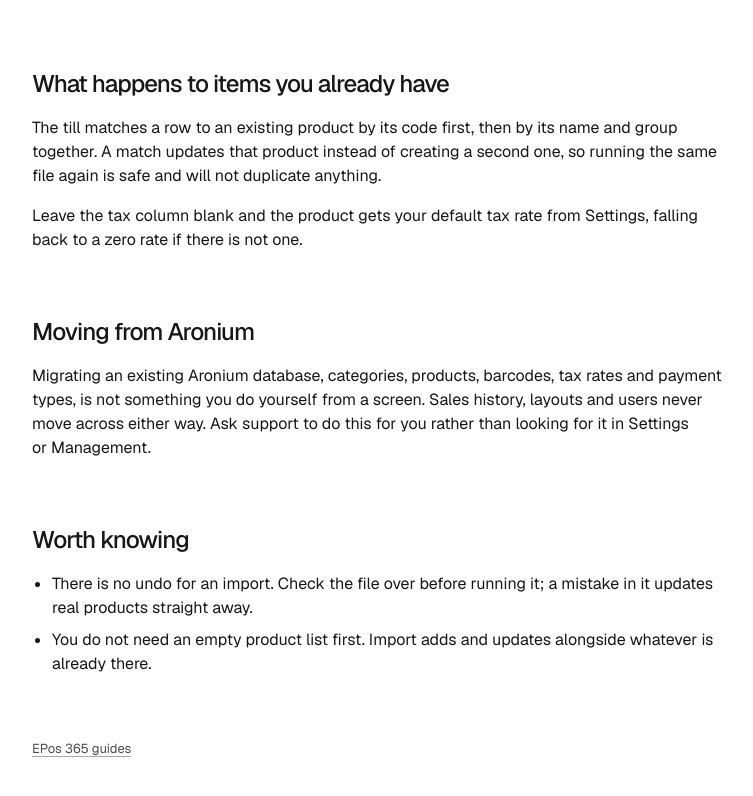
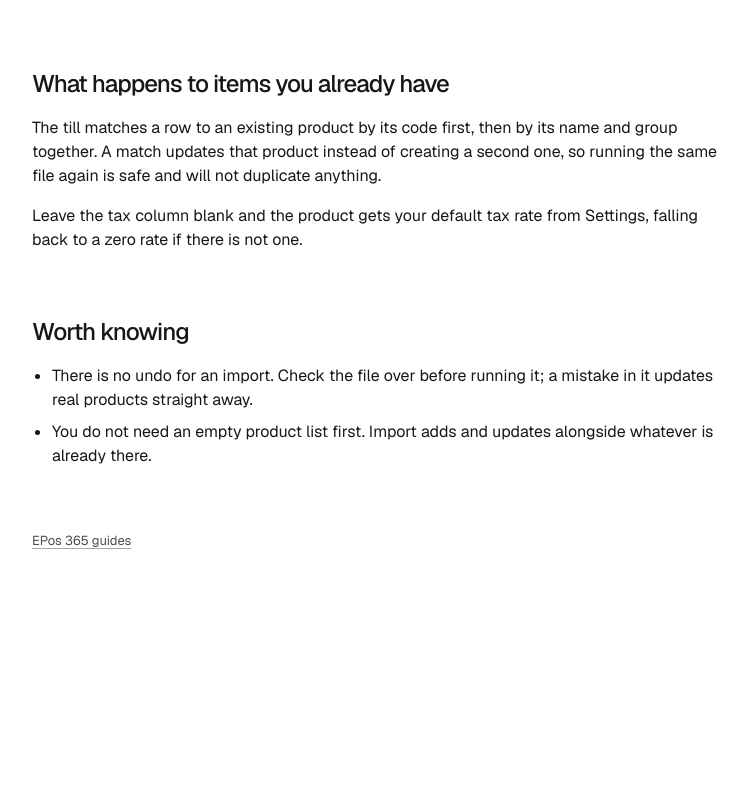
Before and after one commit to Epos-Local/epos-licensing, a Next.js app: page /docs/product-import in a window 1280 px wide. Shown: the part 1044-1840 px from the top of the page, without its empty margins (8-761 px from the left). After the commit the page ends 1674 px from the top, so only its background shows below. Built offline with nearby package versions, Linux system fonts and the light colour scheme.

Commit message:
Remove the Aronium migration section from the product import guide

```diff
--- a/scripts/docs-manifest.json
+++ b/scripts/docs-manifest.json
@@ -10,8 +10,8 @@
   "print-stations": "1a4be3de43294a6ed5c6d5ceded124266408391ce2bf77385604bc510acd97d1",
   "printer-setup": "7c2b9a5533a5f312831cd146eb87507b738a88b99d6e817e917aeea12c47adc7",
   "email-reports": "44e00f6a8c2c9e8f23d159b1c54b82875b41c646af4a113210622e6fb00530bb",
-  "product-import": "3e7990c814e1d889248af8b3924c90c5d8b52686721b80ad2818be38965c7735",
+  "product-import": "3a66ff28d2975fe533b2f8dc6aa2ff6238d25f3faaaefb459e5f31dbef759028",
   "promotions": "6737cb7d2a925b1220c8245c4ffbaab75a863b018324fbfe4a70d1eace4bf3c8",
   "database-backup": "1a59f83e21cc534a7648c1ef7eaa84394c870bd1eb0223f6480f7fd8c149aac9",
-  "full-documentation": "e623b4e37b3f9d3031af77b6a3cb2e9a7dfbc47ea4e22d3209c3bd682b5aff9f"
+  "full-documentation": "d2ec177487a2fdc3a3664f21c03ee13612ae726bac77b1a1afd238d8078db305"
 }
--- a/src/app/docs/_content/product-import.ts
+++ b/src/app/docs/_content/product-import.ts
@@ -6,13 +6,13 @@ import { type Guide } from "./types";
  * safe rather than creating duplicates; the preview-before-import step exists
  * in code but is currently switched off (ManagementViewModel.cs:4472-4489,
  * "parked until it has been tried on a real catalogue"), so Import writes
- * immediately and only then shows a report, not a preview beforehand. The
- * Aronium .db importer (AroniumImporter) has no menu or button anywhere in
- * Pos.App; it is only ever invoked from the dev harness, so it is described
- * here as a one-off done for the shop, not a self-service screen. A separate
- * "Import groups" button next to Import/Export takes its own, differently
- * shaped file (parent-and-child group names) and can build a nested group
- * tree, which the product file's own Group column cannot do on its own.
+ * immediately and only then shows a report, not a preview beforehand. A
+ * separate "Import groups" button next to Import/Export takes its own,
+ * differently shaped file (parent-and-child group names) and can build a
+ * nested group tree, which the product file's own Group column cannot do on
+ * its own. (Aronium migration is intentionally not covered here — it has no
+ * menu or button anywhere in Pos.App and is only ever run from the dev
+ * harness, so it isn't a self-service task this guide can walk through.)
  */
 export const productImport: Guide = {
   slug: "product-import",
@@ -74,15 +74,6 @@ export const productImport: Guide = {
       ],
     },
     {
-      heading: "Moving from Aronium",
-      blocks: [
-        {
-          kind: "p",
-          text: "Migrating an existing Aronium database, categories, products, barcodes, tax rates and payment types, is not something you do yourself from a screen. Sales history, layouts and users never move across either way. Ask support to do this for you rather than looking for it in Settings or Management.",
-        },
-      ],
-    },
-    {
       heading: "Worth knowing",
       blocks: [
         {
```
Also changed, not shown: 2 other files (tests, documents, lock files or other folders).
